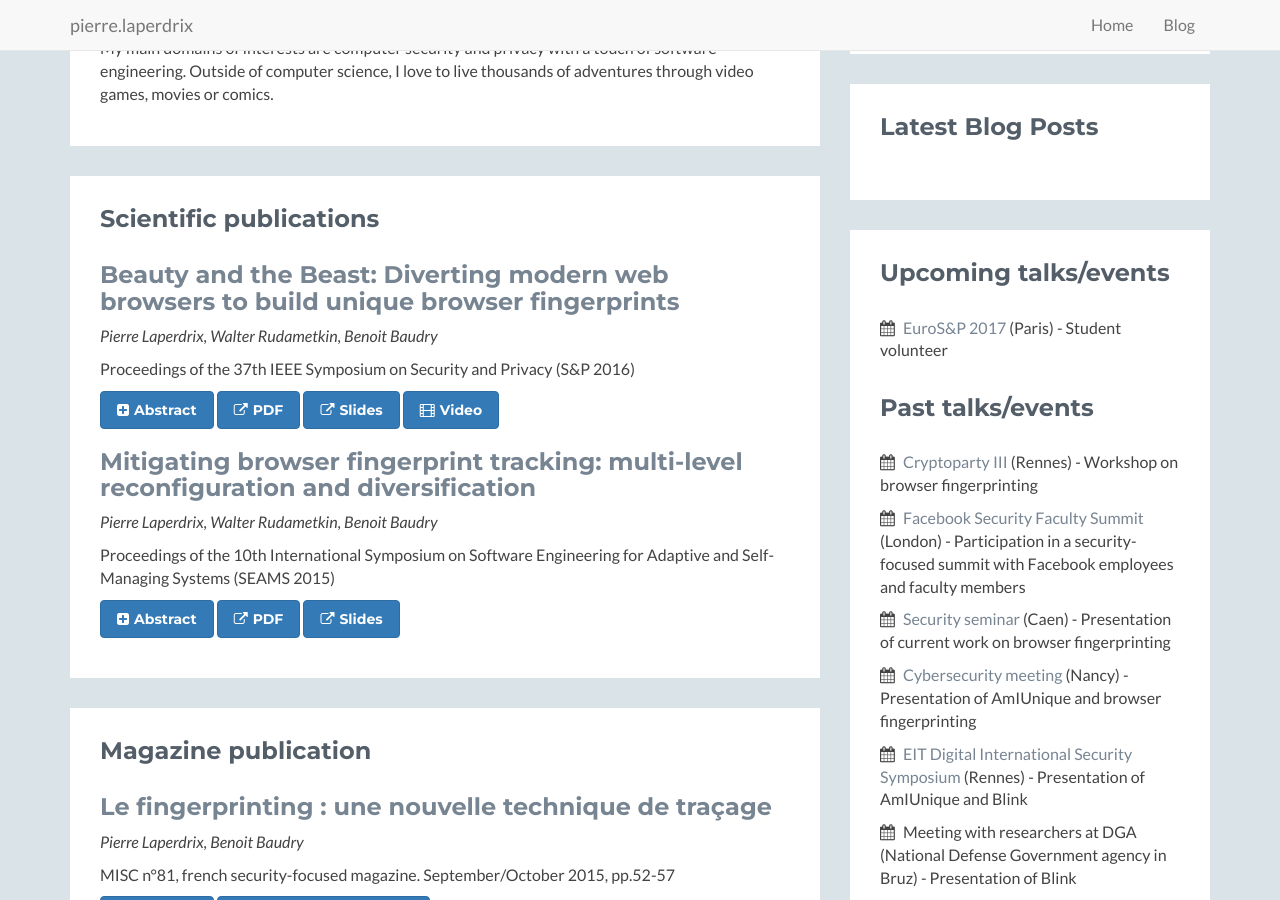
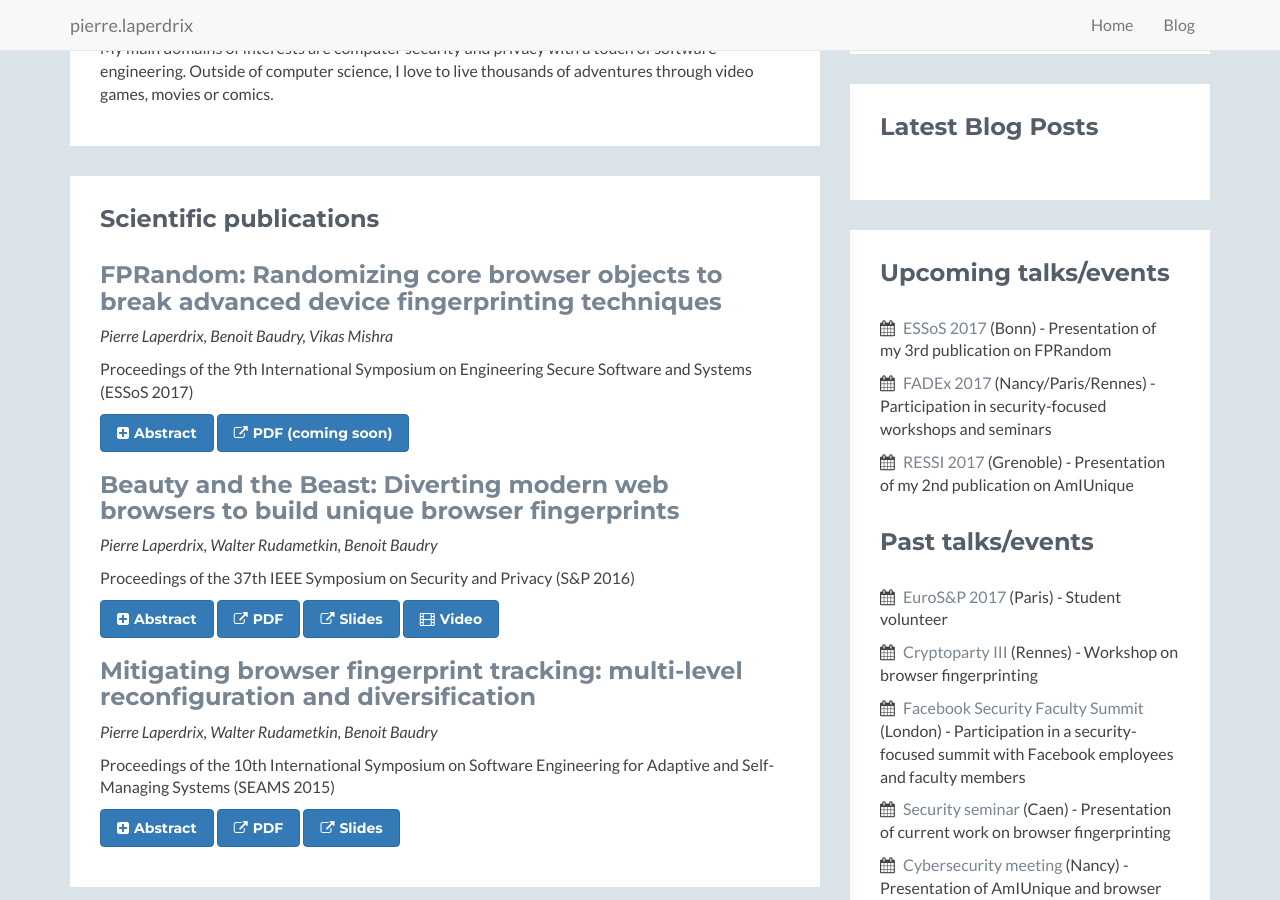
Before and after one commit to plaperdr/plaperdr.github.io, a Jekyll site: the page built from index.html, in a window 1280 px wide and 900 px high, scrolled down 459 px. Built offline with Jekyll 4.4.1, drawn with Linux system fonts in a browser that asks for light colours.

Commit message:
Updating site

```diff
--- a/index.html
+++ b/index.html
@@ -35,6 +35,32 @@ layout: home
                 <div class="section-inner">
                     <h2 class="heading">Scientific publications</h2>
                     <div class="content">
+                        <div class="item">
+                            <h3 class="title">FPRandom: Randomizing core browser objects to break advanced device fingerprinting techniques</h3>
+                            <p><i>Pierre Laperdrix, Benoit Baudry, Vikas Mishra</i></p>
+                            <p>Proceedings of the 9th International Symposium on Engineering Secure Software and Systems (ESSoS 2017)</p>
+                            <a class="btn btn-primary" id="abstract3" data-toggle="collapse" data-target="#collapseAbs3" aria-expanded="false" aria-controls="collapseAbs3">
+                                <i id="abstractIcon3" class="fa fa-plus-square"></i>Abstract
+                            </a>
+                            <a class="btn btn-primary"><i class="fa fa-external-link"></i>PDF (coming soon)</a>
+
+                            <div class="collapse" id="collapseAbs3">
+                                <div class="well">
+                                    <p align="justify">
+                                        The rich programming interfaces (APIs) provided by web browsers can be diverted to collect a browser fingerprint.
+                                        A small number of queries on these interfaces are sufficient to build a fingerprint that is statistically unique and very stable over time.
+                                        Consequently, the fingerprint can be used to track users.
+                                        Our work aims at mitigating the risk of browser fingerprinting for users privacy by 'breaking' the stability of a fingerprint over time.
+                                        We add randomness in the computation of selected browser functions, in order to have them deliver slightly different answers for each browsing session.
+                                        Randomization is possible thanks to the following properties of browsers implementations: (i) some functions have a nondeterministic specification, but a deterministic implementation; (ii) multimedia functions can be slightly altered without deteriorating user's perception.
+                                        We present FPRandom, a modified version of Firefox that adds randomness to mitigate the most recent fingerprinting algorithms, namely canvas fingerprinting, AudioContext fingerprinting and the unmasking of browsers through the order of JavaScript properties.
+                                        We evaluate the effectiveness of FPRandom by testing it against known fingerprinting tests.
+                                        We also conduct a user study and evaluate the performance overhead of randomization to determine the impact on the user experience.
+                                    </p>
+                                </div>
+                            </div>
+                            <p></p>
+                        </div><!--//item-->
 						<div class="item">
                             <h3 class="title">Beauty and the Beast: Diverting modern web browsers to build unique browser fingerprints</h3>
                             <p><i>Pierre Laperdrix, Walter Rudametkin, Benoit Baudry</i></p>
@@ -472,13 +498,16 @@ layout: home
                     <h2 class="heading">Upcoming talks/events</h2>
                     <div class="content">
                         <ul class="list-unstyled">
-                            <li><i class="fa fa-calendar"></i> <a target="_blank" href="http://www.ieee-security.org/TC/EuroSP2017/">EuroS&P 2017</a> (Paris) - Student volunteer</li>
+                            <li><i class="fa fa-calendar"></i> <a target="_blank" href="https://distrinet.cs.kuleuven.be/events/essos/2017/index.html">ESSoS 2017</a> (Bonn) - Presentation of my 3rd publication on FPRandom</li>
+                            <li><i class="fa fa-calendar"></i> <a target="_blank" href="https://www.france-science.org/FADEx-2017-Cybersecurity-EN.html">FADEx 2017</a> (Nancy/Paris/Rennes) - Participation in security-focused workshops and seminars</li>
+                            <li><i class="fa fa-calendar"></i> <a target="_blank" href="https://ressi2017.sciencesconf.org/">RESSI 2017</a> (Grenoble) - Presentation of my 2nd publication on AmIUnique</li>
                         </ul>
                     </div><!--//content-->
                     <br>
                     <h2 class="heading">Past talks/events</h2>
                     <div class="content">
                         <ul class="list-unstyled">
+                        <li><i class="fa fa-calendar"></i> <a target="_blank" href="http://www.ieee-security.org/TC/EuroSP2017/">EuroS&P 2017</a> (Paris) - Student volunteer</li>
                         <li><i class="fa fa-calendar"></i> <a target="_blank" href="https://biblio.insa-rennes.fr/crypto/">Cryptoparty III</a> (Rennes) - Workshop on browser fingerprinting</li>
                         <li><i class="fa fa-calendar"></i> <a target="_blank" href="https://fblondonsecurityfacultysummit.splashthat.com/">Facebook Security Faculty Summit</a> (London) - Participation in a security-focused summit with Facebook employees and faculty members</li>
                         <li><i class="fa fa-calendar"></i> <a target="_blank" href="https://barbierm01.users.greyc.fr/seminaire_crypto/seminaire.html">Security seminar</a> (Caen) - Presentation of current work on browser fingerprinting</li>
```
